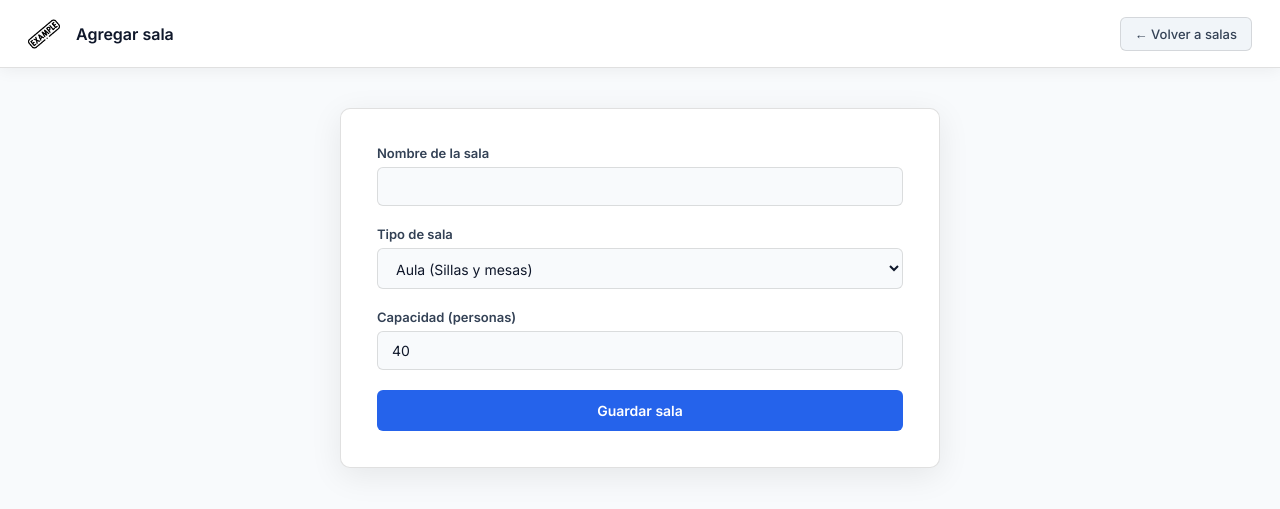
After one commit to Guturex/Proyecto-BD, a Django app: page /salas/crear/ in a window 1280 px wide. The commit adds this page. Shown: the top 509 px of the page. Run offline with Django 5.2, Linux system fonts and the light colour scheme; the visitor is signed in with stand-in values (Sample User, id 1).

Commit message:
feat: Vista para crear/eliminar salas

```diff
--- a/gestion/templates/gestion/calendario.html
+++ b/gestion/templates/gestion/calendario.html
@@ -20,6 +20,7 @@
     </div>
     <nav class="cabecera__acciones">
       <a class="btn btn--secundario" href="{% url 'gestion:lista_incidencias' %}">Incidencias</a>
+      <a class="btn btn--secundario" href="{% url 'gestion:admin_salas' %}">Salas</a>
       <a class="btn btn--secundario" href="?semana={{ semana_previa }}">← Semana anterior</a>
       {% if desplazamiento != 0 %}
       <a class="btn btn--primario" href="?semana=0">Hoy</a>
--- /dev/null
+++ b/gestion/templates/gestion/crear_sala.html
@@ -0,0 +1,58 @@
+{% load static %}
+<!DOCTYPE html>
+<html lang="es">
+<head>
+  <meta charset="UTF-8">
+  <meta name="viewport" content="width=device-width, initial-scale=1.0">
+  <title>SalasMan — Agregar sala</title>
+  <link rel="stylesheet" href="{% static 'gestion/css/crear_evento.css' %}">
+</head>
+<body>
+  <header class="cabecera">
+    <div class="cabecera__titulo">
+      <img src="{% static 'gestion/img/logo.png' %}" alt="Logo" class="cabecera__logo">
+      <p class="cabecera__semana">Agregar sala</p>
+    </div>
+    <nav class="cabecera__acciones">
+      <a class="btn btn--secundario" href="{% url 'gestion:admin_salas' %}">← Volver a salas</a>
+    </nav>
+  </header>
+
+  <main class="contenedor">
+    <form method="post" class="formulario">
+      {% csrf_token %}
+
+      {% if errores %}
+      <div class="formulario__errores">
+        {% for campo, mensajes in errores.items %}
+        {% for mensaje in mensajes %}
+        <p class="error">{{ mensaje }}</p>
+        {% endfor %}
+        {% endfor %}
+      </div>
+      {% endif %}
+
+      <div class="formulario__grupo">
+        <label for="nombre">Nombre de la sala</label>
+        <input type="text" id="nombre" name="nombre" required maxlength="100">
+      </div>
+
+      <div class="formulario__grupo">
+        <label for="tipo">Tipo de sala</label>
+        <select id="tipo" name="tipo" required>
+          {% for valor, etiqueta in tipos %}
+          <option value="{{ valor }}">{{ etiqueta }}</option>
+          {% endfor %}
+        </select>
+      </div>
+
+      <div class="formulario__grupo">
+        <label for="capacidad">Capacidad (personas)</label>
+        <input type="number" id="capacidad" name="capacidad" min="1" value="40" required>
+      </div>
+
+      <button type="submit">Guardar sala</button>
+    </form>
+  </main>
+</body>
+</html>
--- a/gestion/urls.py
+++ b/gestion/urls.py
@@ -13,4 +13,7 @@ urlpatterns = [
     path('evento/<int:evento_id>/', views.detalle_evento, name='detalle_evento'),
     path('evento/<int:evento_id>/editar/', views.editar_evento, name='editar_evento'),
     path('evento/<int:evento_id>/eliminar/', views.eliminar_evento, name='eliminar_evento'),
+    path('salas/', views.admin_salas, name='admin_salas'),
+    path('salas/crear/', views.crear_sala, name='crear_sala'),
+    path('salas/<int:sala_id>/eliminar/', views.eliminar_sala, name='eliminar_sala'),
 ]
--- a/gestion/views.py
+++ b/gestion/views.py
@@ -1,7 +1,7 @@
 from datetime import date, timedelta
 from django.shortcuts import render, redirect
 from django.contrib.auth import authenticate, login, logout
-from django.contrib.auth.decorators import login_required
+from django.contrib.auth.decorators import login_required, user_passes_test
 from django.contrib import messages
 from .models import Sala, Evento
 from .models import Sala, Evento, ReglaRecurrencia, ServicioAdicional
@@ -387,3 +387,65 @@ def eliminar_evento(request, evento_id):
         return redirect('gestion:calendario')
     contexto = {'evento': evento}
     return render(request, 'gestion/eliminar_evento.html', contexto)
+
+
+# -----------------------------------------
+#  10. ADMINISTRACIÓN DE SALAS
+# -----------------------------------------
+
+@login_required(login_url='gestion:login')
+def admin_salas(request):
+    salas = Sala.objects.all().order_by('nombre')
+    contexto = {
+        'salas': salas,
+        'puede_agregar': request.user.is_superuser,
+    }
+    return render(request, 'gestion/admin_salas.html', contexto)
+
+
+@login_required(login_url='gestion:login')
+@user_passes_test(lambda u: u.is_superuser, login_url='gestion:admin_salas')
+def crear_sala(request):
+    tipos = Sala.TipoSala.choices
+
+    if request.method == 'POST':
+        try:
+            sala = Sala(
+                nombre=request.POST.get('nombre'),
+                tipo=request.POST.get('tipo'),
+                capacidad=request.POST.get('capacidad'),
+            )
+            sala.full_clean()
+            sala.save()
+            messages.success(request, f'Sala "{sala.nombre}" creada correctamente.')
+            return redirect('gestion:admin_salas')
+        except Exception as e:
+            errores = e.message_dict if hasattr(e, 'message_dict') else {'error': [str(e)]}
+            return render(request, 'gestion/crear_sala.html', {'tipos': tipos, 'errores': errores})
+
+    return render(request, 'gestion/crear_sala.html', {'tipos': tipos})
+
+
+@login_required(login_url='gestion:login')
+@user_passes_test(lambda u: u.is_superuser, login_url='gestion:admin_salas')
+def eliminar_sala(request, sala_id):
+    sala = Sala.objects.get(id=sala_id)
+    num_incidencias = sala.incidentes.count()
+    num_eventos = sala.eventos.count()
+
+    if request.method == 'POST':
+        nombre = sala.nombre
+        sala.delete()
+        msg = f'Sala "{nombre}" eliminada correctamente.'
+        if num_incidencias:
+            msg += f' Se eliminaron {num_incidencias} incidencia(s) asociada(s) en cascada.'
+        messages.success(request, msg)
+        return redirect('gestion:admin_salas')
+
+    contexto = {
+        'sala': sala,
+        'num_incidencias': num_incidencias,
+        'num_eventos': num_eventos,
+        'hay_cascada': num_incidencias > 0,
+    }
+    return render(request, 'gestion/eliminar_sala.html', contexto)
```
Also changed, not shown: gestion/admin.py (+9 -0 lines), gestion/static/gestion/css/crear_evento.css (+79 -0 lines), gestion/templates/gestion/admin_salas.html (added, +69 -0 lines), gestion/templates/gestion/eliminar_sala.html (added, +52 -0 lines).
